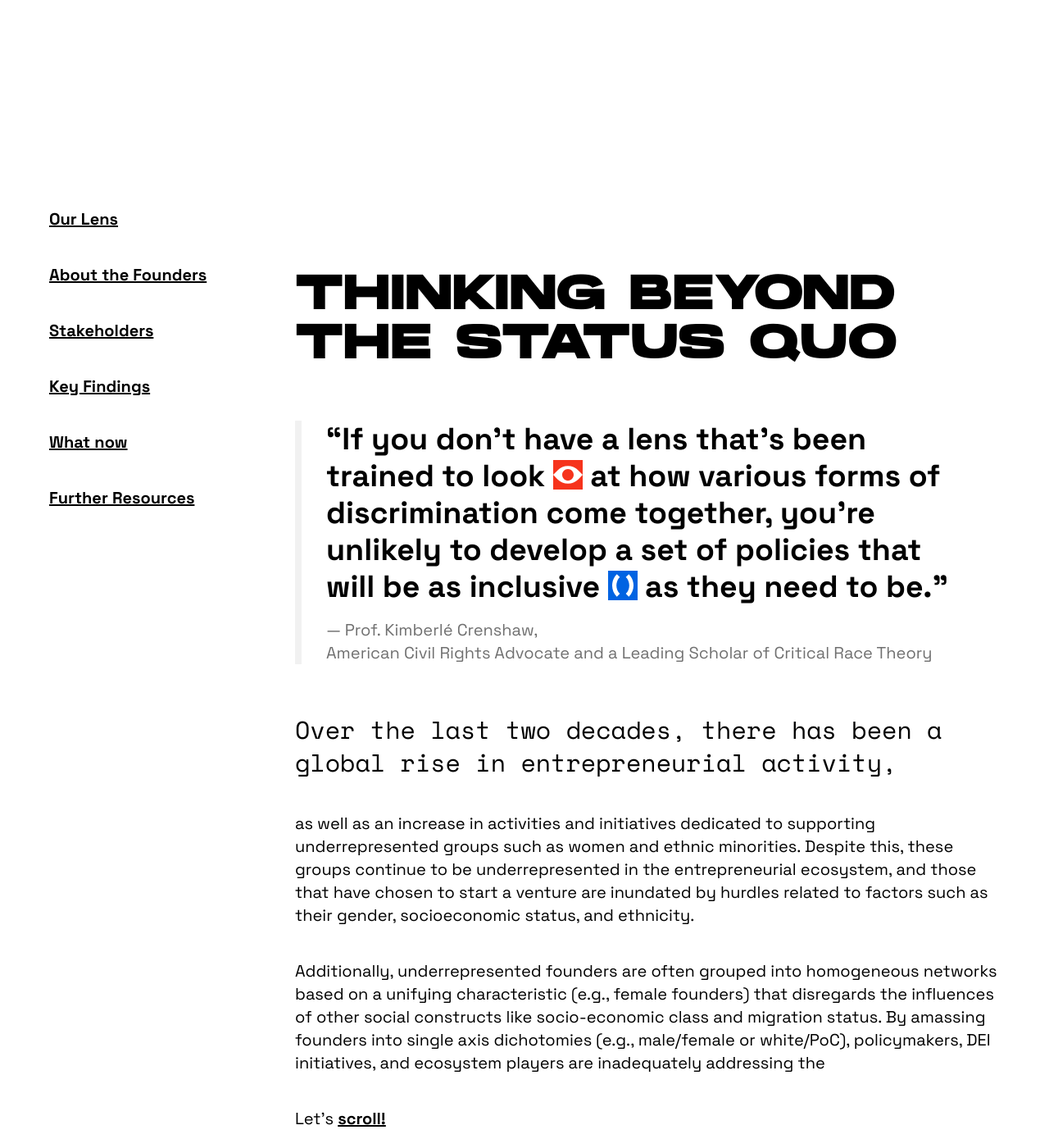
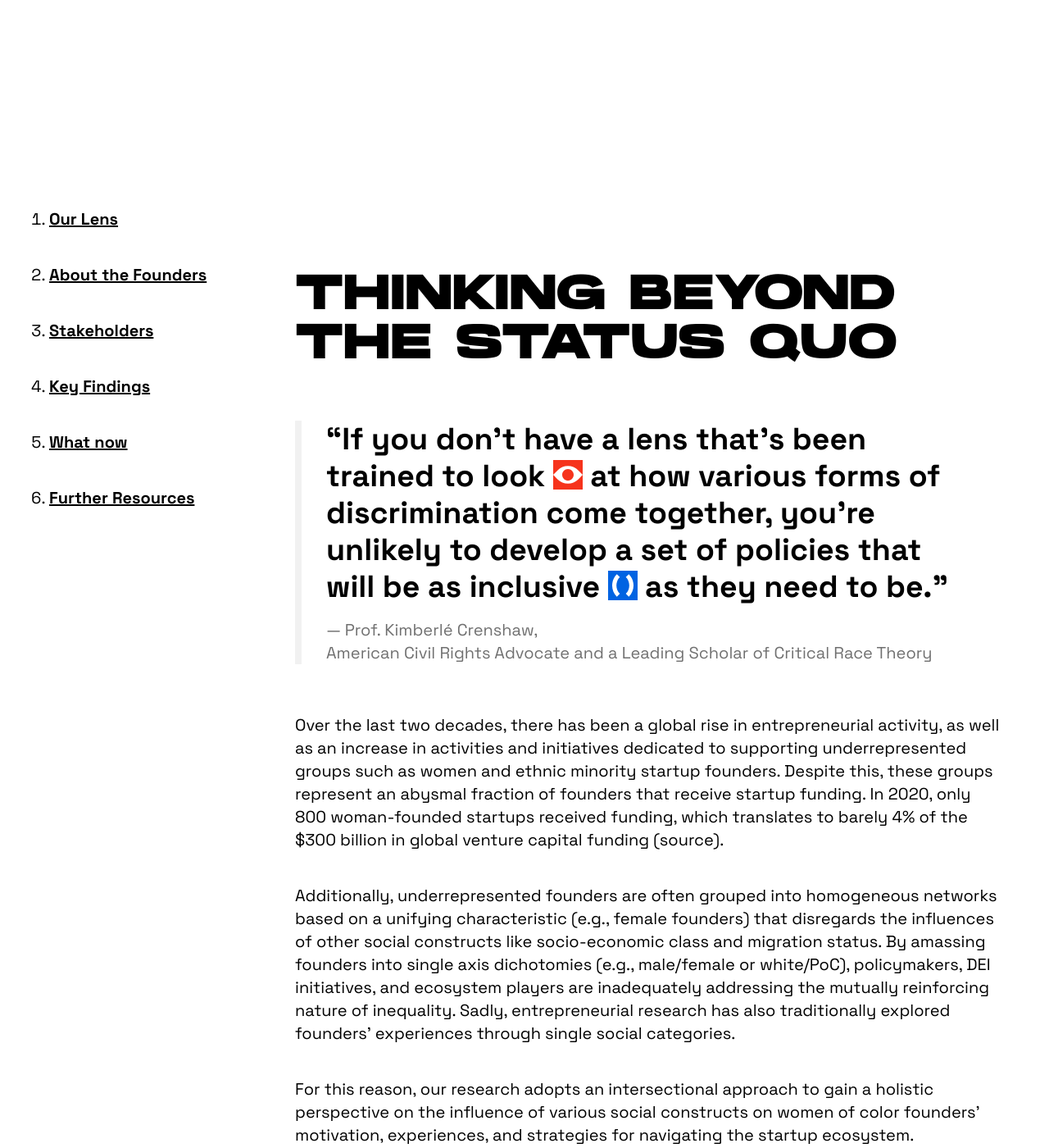
Before and after one commit to Founderland/Report, a Jekyll site: the page built from index.html, in a window 1280 px wide and 1400 px high, scrolled down 307 px. Shown: the whole window at 82% size. Built offline with Jekyll 4.4.1, drawn with Linux system fonts in a browser that asks for light colours; some of the changed text lies outside the part shown.

Commit message:
WIP content

```diff
--- a/_includes/nav.html
+++ b/_includes/nav.html
@@ -1,6 +1,6 @@
-<li><a href="#">Our Lens</a></li>
-<li><a href="#">About the Founders</a></li>
-<li><a href="#">Stakeholders</a></li>
-<li><a href="#">Key Findings</a></li>
-<li><a href="#">What now</a></li>
-<li><a href="#">Further Resources</a></li>
+<li><a href="#our_lens">Our Lens</a></li>
+<li><a href="#founders">About the Founders</a></li>
+<li><a href="#stakeholders">Stakeholders</a></li>
+<li><a href="#summary">Key Findings</a></li>
+<li><a href="#implications">What now</a></li>
+<li><a href="#further">Further Resources</a></li>
--- a/_includes/section_1-status_quo.html
+++ b/_includes/section_1-our_lens.html
@@ -5,11 +5,6 @@
     </blockquote>
     <figcaption>— Prof. Kimberlé Crenshaw,<br>American Civil Rights Advocate and a Leading Scholar of Critical Race Theory</figcaption>
 </figure>
-<p class="lead">Over the last two decades, there has been a global rise in entrepreneurial activity,</p>
-<p>as well as an increase in activities and initiatives dedicated to supporting underrepresented groups such as women and ethnic minorities. Despite this, these groups continue to be underrepresented in the entrepreneurial ecosystem, and those that have chosen to start a venture are inundated by hurdles related to factors such as their gender, socioeconomic status, and ethnicity.</p>
-<p>Additionally, underrepresented founders are often grouped into homogeneous networks based on a unifying characteristic (e.g., female founders) that disregards the influences of other social constructs like socio-economic class and migration status. By amassing founders into single axis dichotomies (e.g., male/female or white/PoC), policymakers, DEI initiatives, and ecosystem players are inadequately addressing the </p>
-<p>Let's <a href="#destination">scroll!</a></p>
-
 <p>Over the last two decades, there has been a global rise in entrepreneurial activity, as well as an increase in activities and initiatives dedicated to supporting underrepresented groups such as women and ethnic minority startup founders. Despite this, these groups represent an abysmal fraction of founders that receive startup funding. In 2020, only 800 woman-founded startups received funding, which translates to barely 4% of the $300 billion in global venture capital funding (source).</p>
 <p>Additionally, underrepresented founders are often grouped into homogeneous networks based on a unifying characteristic (e.g., female founders) that disregards the influences of other social constructs like socio-economic class and migration status. By amassing founders into single axis dichotomies (e.g., male/female or white/PoC), policymakers, DEI initiatives, and ecosystem players are inadequately addressing the mutually reinforcing nature of inequality. Sadly, entrepreneurial research has also traditionally explored founders' experiences through single social categories.</p>
 <p>For this reason, our research adopts an intersectional approach to gain a holistic perspective on the influence of various social constructs on women of color founders' motivation, experiences, and strategies for navigating the startup ecosystem.</p>
@@ -19,3 +14,31 @@
     <li>Become aware of the current challenges and opportunities for this group of founders</li>
     <li>Learn about opportunities to create positive impact</li>
 </ul>
+
+<h2>Behind the Report</h2>
+
+<div class="grid grid-cols-3">
+    <div>
+        <img src="https://placehold.it/150" alt="Founderland Logo">
+        <p>Founderland gUG is a non-profit organization focused on building a new inclusive, intersectional standard for entrepreneurs. Their work supports women of color founders navigating the entrepreneurial ecosystem by providing them with a safe space to network, share knowledge, and build their ventures.</p>
+    </div>
+    <div>
+        <img src="https://placehold.it/150" alt="CoAct & FHP Logos">
+        <p>In July 2021, CoAct (a project funded by the European Union's Horizon 2020 research and innovation programme) held an open call for European Civil Society Initiatives to conduct Citizen Social Science (CSS) Research. Founderland was selected in the Gender Equality & Sustainable Cities and Communities category and provided with additional mentorship from faculty at the University of Applied Sciences Potsdam (FHP).</p>
+    </div>
+</div>
+
+<p>In line with the Citizen Social Science methodology, four women of color founders from Founderland's community were selected as co-researchers, which meant that they actively took on the role of researchers by conducting both primary and secondary research. Find out about the team and their motivation below: </p>
+
+
+<h3>Founders</h3>
+Alina Bassi
+Deborah Choi
+Stephanie von Behr
+
+<h3>Research Team</h3>
+Janine Heinrich- Academic Researcher
+Nina Del Marr- Co-Researcher
+Hayli Chwang- Co-Researcher
+Julie Sane-Pezet- Co-Researcher
+Lex Gillon- Co-Researcher
--- a/assets/styles/output.css
+++ b/assets/styles/output.css
@@ -622,6 +622,10 @@
   grid-template-columns: repeat(4, minmax(0, 1fr));
 }
 
+.grid-cols-3 {
+  grid-template-columns: repeat(3, minmax(0, 1fr));
+}
+
 .flex-row {
   flex-direction: row;
 }
@@ -775,6 +779,7 @@
 #Typefaces
 #Typography
 #Spacing
+#Lists
 
 
 2. Components
@@ -965,6 +970,12 @@
     margin-top: 6rem;
     margin-bottom: 6rem;
   }
+}
+
+/* #Lists */
+
+ul li {
+  list-style: bullet;
 }
 
 /* 2. Components
--- a/index.html
+++ b/index.html
@@ -2,8 +2,8 @@
 layout: default
 ---
 
-<section id="status_quo">
-  {% include section_1-status_quo.html %}
+<section id="our_lens">
+  {% include section_1-our_lens.html %}
 </section>
 <section id="founders">
   {% include section_2-founders.html %}
```
Also changed, not shown: assets/styles/input.css (+7 -0 lines).
